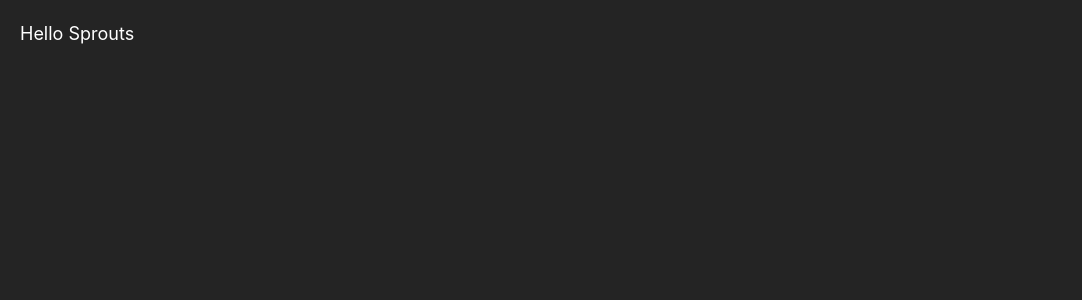
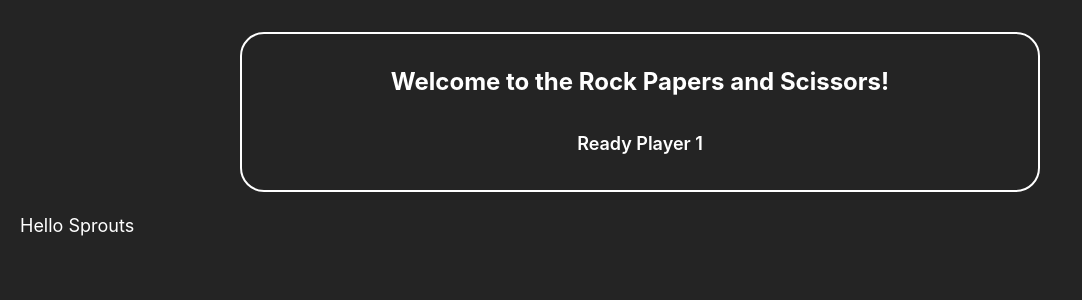
Before and after one commit to SalmanShahid888/Rock-Paper-Scissors-TS, a React (Vite) app: page / in a window 1280 px wide. Shown: the top 300 px of the page, without its empty margins (0-1082 px from the left). Built offline with nearby package versions, Linux system fonts and the light colour scheme.

Commit message:
feat: Added a Header component to welcome and Welcome text

```diff
--- a/src/App.tsx
+++ b/src/App.tsx
@@ -1,8 +1,10 @@
 import { cn } from "../lib/utils";
+import { Header } from "./components/Header";
 
 function App() {
   return (
     <>
+      <Header />
       <div className="text-white">
         <p className={cn("text-white", "p-5 text-lg")}>Hello Sprouts</p>
       </div>
--- /dev/null
+++ b/src/components/Header.tsx
@@ -0,0 +1,16 @@
+export const Header = () => {
+  return (
+    <>
+      <div className="flex justify-center items-center px-60 mt-8">
+        <div className="flex flex-col justify-between items-center h-40 w-full border-white border-2 rounded-3xl py-8">
+          <h2 className=" text-white text-2xl font-bold text-center">
+            Welcome to the Rock Papers and Scissors!
+          </h2>
+          <p className="text-white text-lg font-semibold text-center">
+            Ready Player 1
+          </p>
+        </div>
+      </div>
+    </>
+  );
+};
```
